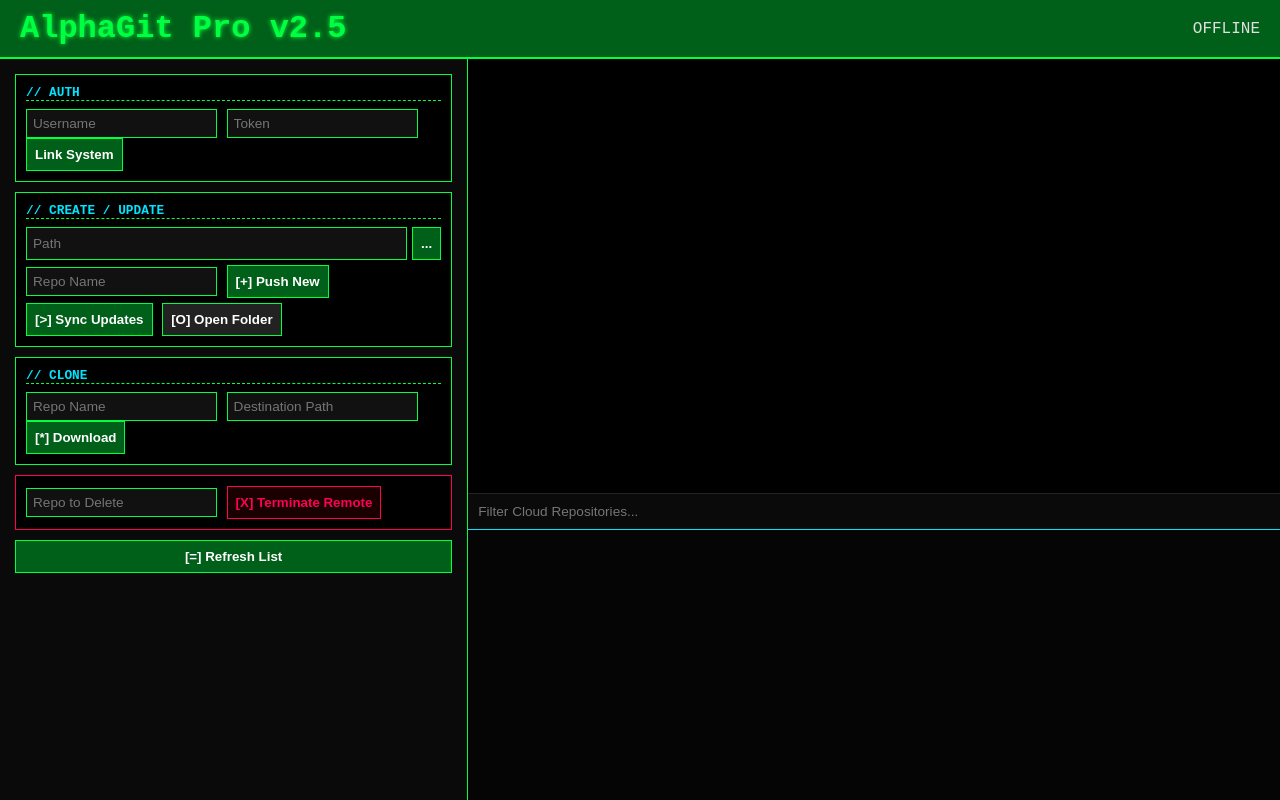
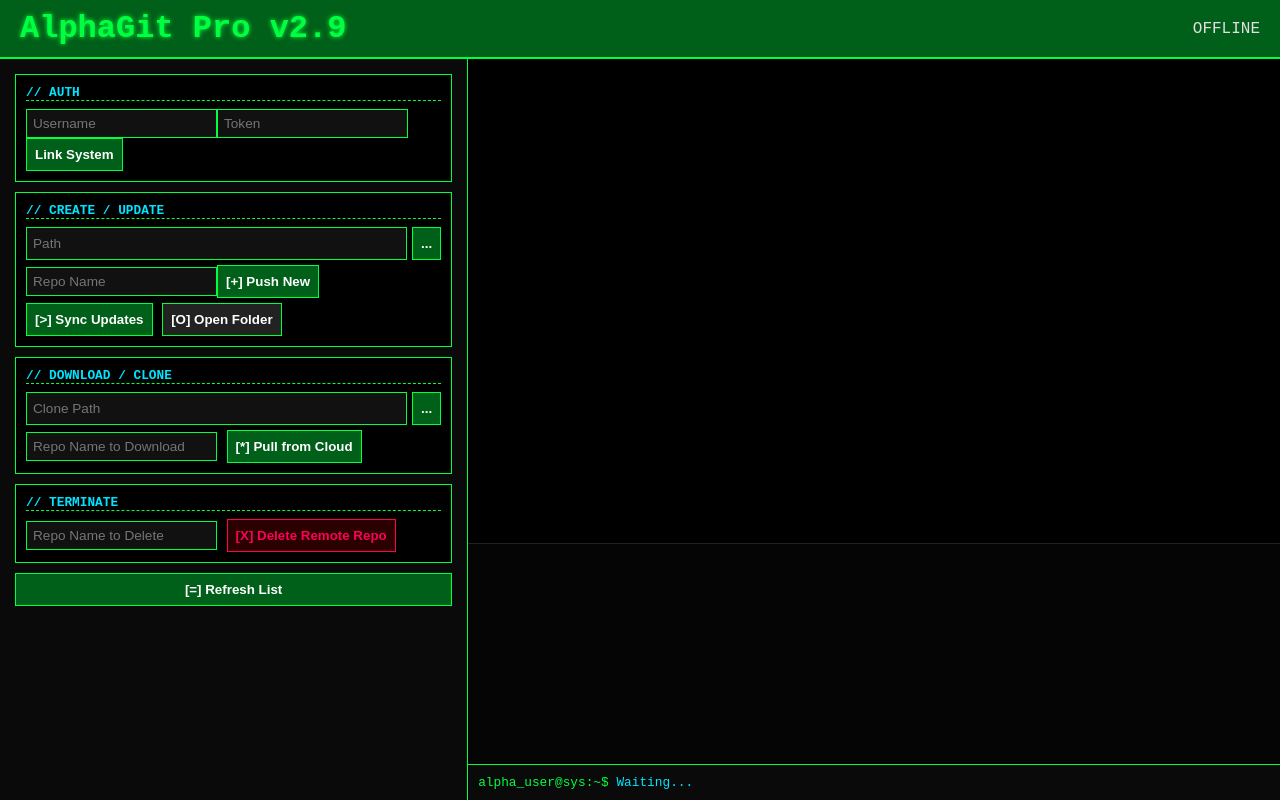
Before and after one commit to aaronkyupi/AlphaGit, a Flask app: page / in a window 1280 px wide. Run offline with Flask 3, Linux system fonts and the light colour scheme.

Commit message:
AlphaUpdate: 2026-03-15 18:55:17

```diff
--- a/app.py
+++ b/app.py
@@ -17,6 +17,10 @@ GITHUB_TOKEN = ""
 app = Flask(__name__)
 LOG_FILE = "github.log"
 
+# CLEAN LOG FILE BEFORE STARTING
+with open(LOG_FILE, 'w', encoding='utf-8') as f:
+    f.write(f"--- AlphaGit Log Cleared at {datetime.now()} ---\n")
+
 logging.basicConfig(
     filename=LOG_FILE,
     level=logging.INFO,
@@ -26,12 +30,10 @@ logging.basicConfig(
 )
 logger = logging.getLogger(__name__)
 
-
 def get_auth_header(username, token):
     credentials = f"{username}:{token}"
     encoded_credentials = b64encode(credentials.encode("ascii")).decode("ascii")
     return f"Basic {encoded_credentials}"
-
 
 def run_git_command(command_args, repo_path=None):
     try:
@@ -52,11 +54,9 @@ def run_git_command(command_args, repo_path=None):
         logger.error(f"Exception: {str(e)}")
         return f"Exception: {str(e)}"
 
-
 @app.route('/')
 def index():
     return render_template('main.html')
-
 
 # --- SYSTEM UTILS ---
 @app.route('/api/select_folder', methods=['GET'])
@@ -73,7 +73,6 @@ def select_folder():
     except Exception as e:
         return jsonify({"status": "error", "message": str(e)})
 
-
 @app.route('/api/open_explorer', methods=['POST'])
 def open_explorer():
     path = request.json.get('path')
@@ -81,7 +80,6 @@ def open_explorer():
         os.startfile(os.path.normpath(path))
         return jsonify({"status": "success"})
     return jsonify({"status": "error", "message": "Path not found"})
-
 
 # --- GITHUB OPERATIONS ---
 @app.route('/api/connect', methods=['POST'])
@@ -100,7 +98,6 @@ def connect_github():
     except Exception as e:
         return jsonify({"status": "error", "message": str(e)})
 
-
 @app.route('/api/create', methods=['POST'])
 def create_repo():
     data = request.json
@@ -109,25 +106,26 @@ def create_repo():
         auth_header = get_auth_header(GITHUB_USER, GITHUB_TOKEN)
         headers = {"Authorization": auth_header, "Accept": "application/vnd.github.v3+json"}
         requests.post("https://api.github.com/user/repos", json={"name": repo_name}, headers=headers)
-
         run_git_command(["init"], folder_path)
         run_git_command(["branch", "-M", "main"], folder_path)
         run_git_command(["remote", "remove", "origin"], folder_path)
-
-        with open(os.path.join(folder_path, ".gitignore"), "w") as f:
-            f.write("github.log\n*.log\n.env\nvenv/\n__pycache__/\n")
-
-        run_git_command(["add", "."], folder_path)
-        run_git_command(["commit", "-m", "Initial commit via AlphaGit"], folder_path)
-
         auth_url = f"https://{GITHUB_USER}:{GITHUB_TOKEN}@github.com/{GITHUB_USER}/{repo_name}.git"
         run_git_command(["remote", "add", "origin", auth_url], folder_path)
         push_out = run_git_command(["push", "-u", "origin", "main"], folder_path)
-
         return jsonify({"status": "success", "message": "Repo created and pushed.", "details": push_out})
     except Exception as e:
         return jsonify({"status": "error", "message": str(e)})
 
+@app.route('/api/clone', methods=['POST'])
+def clone_repo():
+    data = request.json
+    repo_name, target_path = data.get('repo_name'), data.get('target_path')
+    try:
+        auth_url = f"https://{GITHUB_USER}:{GITHUB_TOKEN}@github.com/{GITHUB_USER}/{repo_name}.git"
+        output = run_git_command(["clone", auth_url, target_path])
+        return jsonify({"status": "success", "message": f"Cloned {repo_name}", "details": output})
+    except Exception as e:
+        return jsonify({"status": "error", "message": str(e)})
 
 @app.route('/api/update', methods=['POST'])
 def update_repo():
@@ -142,42 +140,20 @@ def update_repo():
     except Exception as e:
         return jsonify({"status": "error", "message": str(e)})
 
-
-@app.route('/api/clone', methods=['POST'])
-def clone_repo():
-    data = request.json
-    repo_name, target_path = data.get('repo_name'), data.get('target_path')
-    try:
-        auth_url = f"https://{GITHUB_USER}:{GITHUB_TOKEN}@github.com/{GITHUB_USER}/{repo_name}.git"
-        output = run_git_command(["clone", auth_url, target_path])
-        return jsonify({"status": "success", "message": f"Cloned {repo_name}", "details": output})
-    except Exception as e:
-        return jsonify({"status": "error", "message": str(e)})
-
-
 @app.route('/api/delete', methods=['POST'])
 def delete_repo():
-    data = request.json
-    repo_name = data.get('repo_name')
-    try:
-        headers = {"Authorization": get_auth_header(GITHUB_USER, GITHUB_TOKEN)}
-        url = f"https://api.github.com/repos/{GITHUB_USER}/{repo_name}"
-        res = requests.delete(url, headers=headers)
-        if res.status_code == 204:
-            return jsonify({"status": "success", "message": f"Deleted {repo_name}"})
-        return jsonify({"status": "error", "message": f"Fail: {res.status_code}"})
-    except Exception as e:
-        return jsonify({"status": "error", "message": str(e)})
-
+    repo_name = request.json.get('repo_name')
+    headers = {"Authorization": get_auth_header(GITHUB_USER, GITHUB_TOKEN)}
+    res = requests.delete(f"https://api.github.com/repos/{GITHUB_USER}/{repo_name}", headers=headers)
+    return jsonify({"status": "success", "message": f"Deleted {repo_name}"}) if res.status_code == 204 else jsonify({"status":"error"})
 
 @app.route('/api/list', methods=['GET'])
 def list_repos():
     if not GITHUB_USER: return jsonify({"status": "error", "message": "No Auth"})
     headers = {"Authorization": get_auth_header(GITHUB_USER, GITHUB_TOKEN)}
-    r = requests.get("https://api.github.com/user/repos?per_page=100", headers=headers)
-    return jsonify({"status": "success",
-                    "data": [{"name": x['name'], "visibility": "🔒" if x['private'] else "🌐"} for x in r.json()]})
-
+    r = requests.get("https://api.github.com/user/repos?per_page=100&sort=updated", headers=headers)
+    repos = [{"name": x['name'], "visibility": "🔒 Private" if x['private'] else "🌐 Public", "last_activity": x['updated_at']} for x in r.json()]
+    return jsonify({"status": "success", "data": repos})
 
 if __name__ == '__main__':
     app.run(debug=True, port=5000)
--- a/templates/main.html
+++ b/templates/main.html
@@ -2,7 +2,7 @@
 <html lang="en">
 <head>
     <meta charset="UTF-8">
-    <title>AlphaGit Pro // Cyber Command</title>
+    <title>AlphaGit Pro v2.9 // Cyber Command</title>
     <style>
         :root { --bg: #050505; --neon: #00ff41; --dim: #005f18; --blue: #00e5ff; --red: #ff0055; --text: #e0e0e0; }
         body { background: var(--bg); color: var(--text); font-family: 'Courier New', monospace; margin: 0; display: flex; flex-direction: column; height: 100vh; overflow: hidden; }
@@ -16,142 +16,106 @@
         input { flex: 1; padding: 6px; background: #111; border: 1px solid var(--neon); color: var(--neon); font-size: 0.85em; }
         button { padding: 8px; background: var(--dim); border: 1px solid var(--neon); color: #fff; cursor: pointer; font-weight: bold; }
         button:hover { background: var(--neon); color: #000; }
-        button.danger { border-color: var(--red); color: var(--red); background: #1a0000; }
-        button.danger:hover { background: var(--red); color: #fff; }
         .main-display { width: 65%; display: flex; flex-direction: column; background: #000; }
         .terminal-window { flex: 1; padding: 15px; overflow-y: auto; color: var(--neon); font-size: 0.85em; border-bottom: 1px solid #222; }
-        #repoSearch { border: none; border-bottom: 1px solid var(--blue); color: var(--blue); padding: 10px; background: #0a0a0a; width: 100%; box-sizing: border-box; }
-        .repo-grid { background: #050505; height: 250px; padding: 10px; display: grid; grid-template-columns: repeat(auto-fill, minmax(140px, 1fr)); gap: 8px; overflow-y: auto; }
+        .cli-output { background: #0a0a0a; border-top: 1px solid var(--neon); padding: 10px; color: var(--blue); font-size: 0.8em; }
+        .repo-grid { background: #050505; height: 200px; padding: 10px; display: grid; grid-template-columns: repeat(auto-fill, minmax(140px, 1fr)); gap: 8px; overflow-y: auto; }
         .repo-card { border: 1px solid #333; padding: 5px; background: #111; font-size: 0.75em; cursor: pointer; }
-        .repo-card:hover { border-color: var(--blue); }
-        .log-entry { margin-bottom: 2px; border-left: 2px solid var(--neon); padding-left: 5px; }
     </style>
 </head>
 <body>
-    <header><h1>AlphaGit Pro v2.5</h1><div id="status" class="status-badge">OFFLINE</div></header>
+    <header><h1>AlphaGit Pro v2.9</h1><div id="status" class="status-badge">OFFLINE</div></header>
     <div class="container">
         <aside class="sidebar">
             <div class="card">
                 <h3>// AUTH</h3>
-                <input type="text" id="user" placeholder="Username">
-                <input type="password" id="token" placeholder="Token">
+                <input type="text" id="user" placeholder="Username"><input type="password" id="token" placeholder="Token">
                 <button onclick="connect()">Link System</button>
             </div>
             <div class="card">
                 <h3>// CREATE / UPDATE</h3>
-                <div class="input-group">
-                    <input type="text" id="cPath" placeholder="Path">
-                    <button onclick="browse('cPath')">...</button>
-                </div>
-                <input type="text" id="cName" placeholder="Repo Name">
-                <button onclick="create()">[+] Push New</button>
+                <div class="input-group"><input type="text" id="cPath" placeholder="Path"><button onclick="browse('cPath')">...</button></div>
+                <input type="text" id="cName" placeholder="Repo Name"><button onclick="create()">[+] Push New</button>
                 <button onclick="update()" style="margin-top:5px;">[>] Sync Updates</button>
                 <button onclick="openFolder()" style="margin-top:5px; background:#222;">[O] Open Folder</button>
             </div>
             <div class="card">
-                <h3>// CLONE</h3>
-                <input type="text" id="clName" placeholder="Repo Name">
-                <input type="text" id="clPath" placeholder="Destination Path">
-                <button onclick="cloneRepo()">[*] Download</button>
+                <h3>// DOWNLOAD / CLONE</h3>
+                <div class="input-group"><input type="text" id="clPath" placeholder="Clone Path"><button onclick="browse('clPath')">...</button></div>
+                <input type="text" id="clName" placeholder="Repo Name to Download">
+                <button onclick="cloneRepo()">[*] Pull from Cloud</button>
             </div>
-            <div class="card" style="border-color: var(--red);">
-                <input type="text" id="dName" placeholder="Repo to Delete">
-                <button class="danger" onclick="del()">[X] Terminate Remote</button>
+            <div class="card">
+                <h3>// TERMINATE</h3>
+                <input type="text" id="dName" placeholder="Repo Name to Delete">
+                <button onclick="del()" style="background:#2a0000; color:var(--red); border-color:var(--red);">[X] Delete Remote Repo</button>
             </div>
             <button onclick="list()">[=] Refresh List</button>
         </aside>
         <main class="main-display">
             <div class="terminal-window" id="term"></div>
-            <div class="repo-area">
-                <input type="text" id="repoSearch" placeholder="Filter Cloud Repositories..." onkeyup="filterRepos()">
-                <div class="repo-grid" id="repos"></div>
-            </div>
+            <div class="repo-area"><div class="repo-grid" id="repos"></div></div>
+            <div class="cli-output"><span style="color:var(--neon)">alpha_user@sys:~$ </span><span id="cliText">Waiting...</span></div>
         </main>
     </div>
     <script>
-        const log = (m, t='info') => {
-            const e = document.createElement('div'); e.className = `log-entry`;
+        const log = (m) => {
+            const e = document.createElement('div'); e.className = 'log-entry';
             e.innerText = `[${new Date().toLocaleTimeString()}] ${m}`;
-            const term = document.getElementById('term');
-            term.appendChild(e); term.scrollTop = term.scrollHeight;
+            const t = document.getElementById('term'); t.appendChild(e); t.scrollTop = 9999;
         };
+        const setCli = (cmd) => { document.getElementById('cliText').innerText = cmd; };
 
         async function browse(id) {
-            const res = await fetch('/api/select_folder');
-            const d = await res.json();
+            const res = await fetch('/api/select_folder'); const d = await res.json();
             if(d.path) document.getElementById(id).value = d.path;
         }
 
-        async function openFolder() {
-            const path = document.getElementById('cPath').value;
-            await fetch('/api/open_explorer', {
-                method: 'POST', headers: {'Content-Type': 'application/json'},
-                body: JSON.stringify({path})
+        async function connect() {
+            setCli("GET api.github.com/user");
+            const res = await fetch('/api/connect', {method:'POST', headers:{'Content-Type':'application/json'}, body:JSON.stringify({username:document.getElementById('user').value, token:document.getElementById('token').value})});
+            const d = await res.json(); log(d.message);
+        }
+
+        async function list() {
+            setCli("GET api.github.com/user/repos");
+            const res = await fetch('/api/list'); const d = await res.json();
+            const grid = document.getElementById('repos'); grid.innerHTML = "";
+            d.data.forEach(r => {
+                const c = document.createElement('div'); c.className = 'repo-card';
+                c.innerHTML = `<b>${r.name}</b><br><span style="color:var(--blue)">${r.visibility}</span>`;
+                c.onclick = () => { document.getElementById('dName').value = r.name; document.getElementById('clName').value = r.name; };
+                grid.appendChild(c);
             });
         }
 
-        async function connect() {
-            const res = await fetch('/api/connect', {
-                method: 'POST', headers: {'Content-Type': 'application/json'},
-                body: JSON.stringify({username: document.getElementById('user').value, token: document.getElementById('token').value})
-            });
-            const d = await res.json(); log(d.message);
-        }
-
-        async function create() {
-            log("Running creation...");
-            const res = await fetch('/api/create', {
-                method: 'POST', headers: {'Content-Type': 'application/json'},
-                body: JSON.stringify({repo_name: document.getElementById('cName').value, folder_path: document.getElementById('cPath').value})
-            });
+        async function cloneRepo() {
+            const path = document.getElementById('clPath').value;
+            const name = document.getElementById('clName').value;
+            setCli(`git clone https://github.com/user/${name}.git ${path}`);
+            const res = await fetch('/api/clone', {method:'POST', headers:{'Content-Type':'application/json'}, body:JSON.stringify({repo_name: name, target_path: path})});
             const d = await res.json(); log(d.message);
         }
 
         async function update() {
-            log("Running update...");
-            const res = await fetch('/api/update', {
-                method: 'POST', headers: {'Content-Type': 'application/json'},
-                body: JSON.stringify({folder_path: document.getElementById('cPath').value})
-            });
-            const d = await res.json(); log(d.message);
-        }
-
-        async function cloneRepo() {
-            log("Running clone...");
-            const res = await fetch('/api/clone', {
-                method: 'POST', headers: {'Content-Type': 'application/json'},
-                body: JSON.stringify({repo_name: document.getElementById('clName').value, target_path: document.getElementById('clPath').value})
-            });
+            const path = document.getElementById('cPath').value;
+            setCli(`git push (Path: ${path})`);
+            const res = await fetch('/api/update', {method:'POST', headers:{'Content-Type':'application/json'}, body:JSON.stringify({folder_path: path})});
             const d = await res.json(); log(d.message);
         }
 
         async function del() {
             const name = document.getElementById('dName').value;
-            if(!confirm(`Delete ${name}?`)) return;
-            const res = await fetch('/api/delete', {
-                method: 'POST', headers: {'Content-Type': 'application/json'},
-                body: JSON.stringify({repo_name: name})
-            });
+            if(!name || !confirm(`Permanently delete ${name}?`)) return;
+            setCli(`DELETE repos/${name}`);
+            const res = await fetch('/api/delete', {method:'POST', headers:{'Content-Type':'application/json'}, body:JSON.stringify({repo_name: name})});
             const d = await res.json(); log(d.message);
         }
 
-        async function list() {
-            const res = await fetch('/api/list');
-            const d = await res.json();
-            const grid = document.getElementById('repos'); grid.innerHTML = "";
-            d.data.forEach(r => {
-                const c = document.createElement('div'); c.className = 'repo-card';
-                c.innerHTML = `<b>${r.visibility} ${r.name}</b>`;
-                c.onclick = () => { document.getElementById('clName').value = r.name; document.getElementById('dName').value = r.name; };
-                grid.appendChild(c);
-            });
-        }
-
-        function filterRepos() {
-            const val = document.getElementById('repoSearch').value.toLowerCase();
-            document.querySelectorAll('.repo-card').forEach(c => {
-                c.style.display = c.innerText.toLowerCase().includes(val) ? "block" : "none";
-            });
+        async function openFolder() {
+            const path = document.getElementById('cPath').value;
+            setCli(`os.startfile('${path}')`);
+            await fetch('/api/open_explorer', {method:'POST', headers:{'Content-Type':'application/json'}, body:JSON.stringify({path})});
         }
     </script>
 </body>
```
